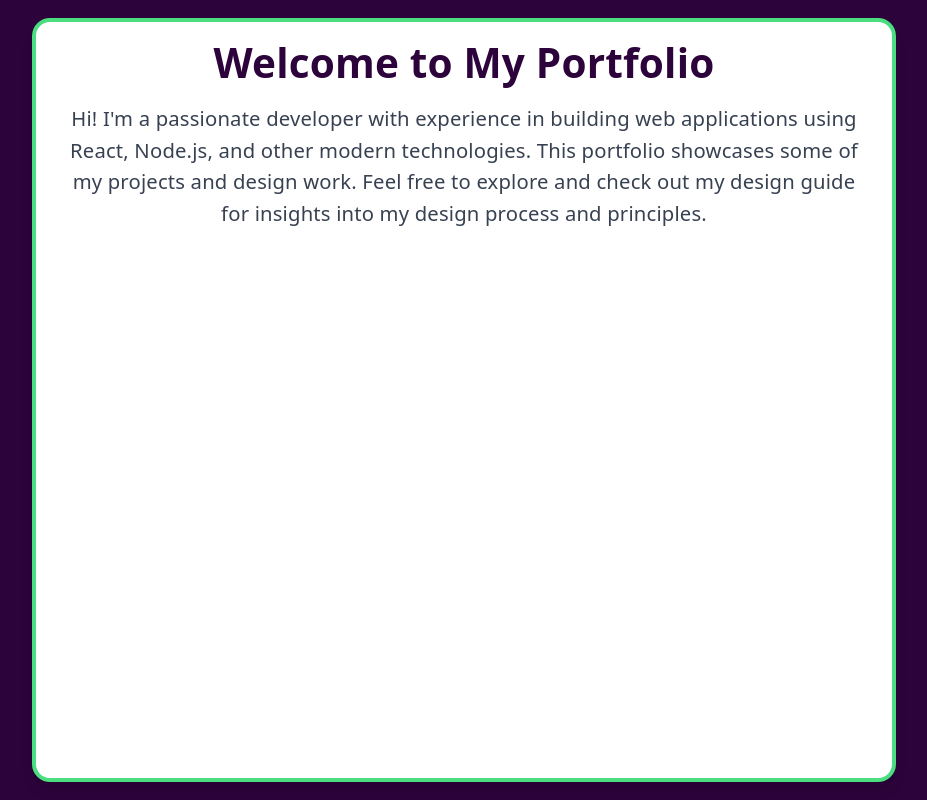
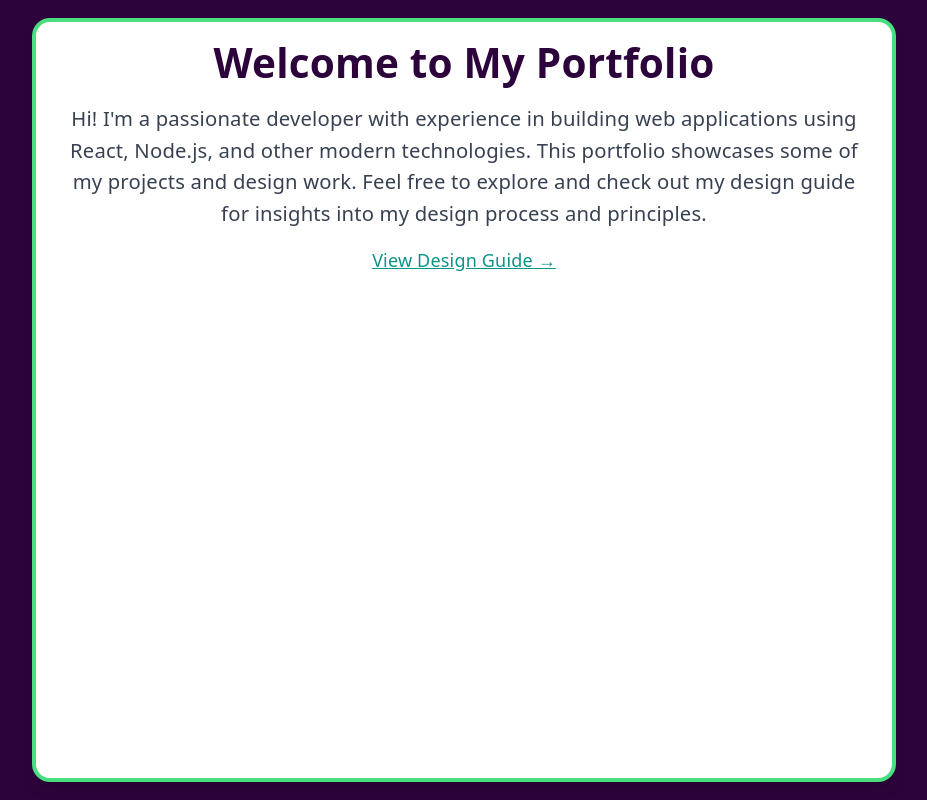
Before and after one commit to odomaf/portfolio, a React app: page / in a window 1280 px wide. Shown: the whole page, without its empty margins (176-1103 px from the left). Built offline with nearby package versions, Linux system fonts and the light colour scheme; the HTML template or start-up script is replaced by a standard one.

Commit message:
feat(home): add Design Guide link on landing page
- Added a new /design-guide anchor below the intro paragraph in Home.
- Why: improve discoverability of the design guide and create a distinct deployment version for rollback validation.

```diff
--- a/src/pages/Home.jsx
+++ b/src/pages/Home.jsx
@@ -5,8 +5,18 @@ export default function Home() {
     <div>
       <h1 className="text-4xl font-bold mb-4">Welcome to My Portfolio</h1>
       <p className="text-lg text-gray-700">
-        Hi! I'm a passionate developer with experience in building web applications using React, Node.js, and other modern technologies. This portfolio showcases some of my projects and design work. Feel free to explore and check out my design guide for insights into my design process and principles.
+        Hi! I'm a passionate developer with experience in building web
+        applications using React, Node.js, and other modern technologies. This
+        portfolio showcases some of my projects and design work. Feel free to
+        explore and check out my design guide for insights into my design
+        process and principles.
       </p>
+      <a
+        href="/design-guide"
+        className="mt-4 inline-block text-teal-600 hover:underline"
+      >
+        View Design Guide →
+      </a>
     </div>
   );
 }
```
